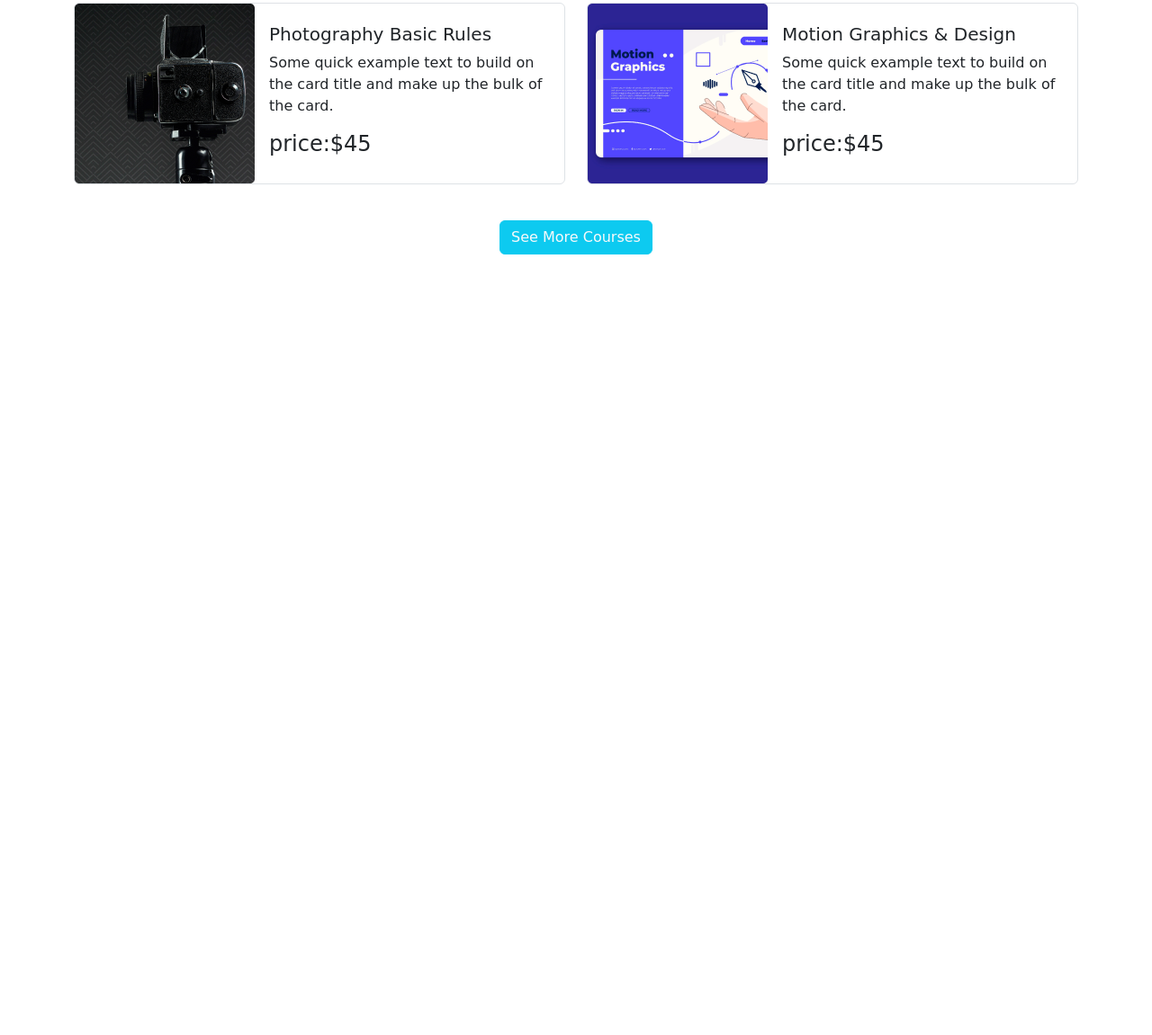
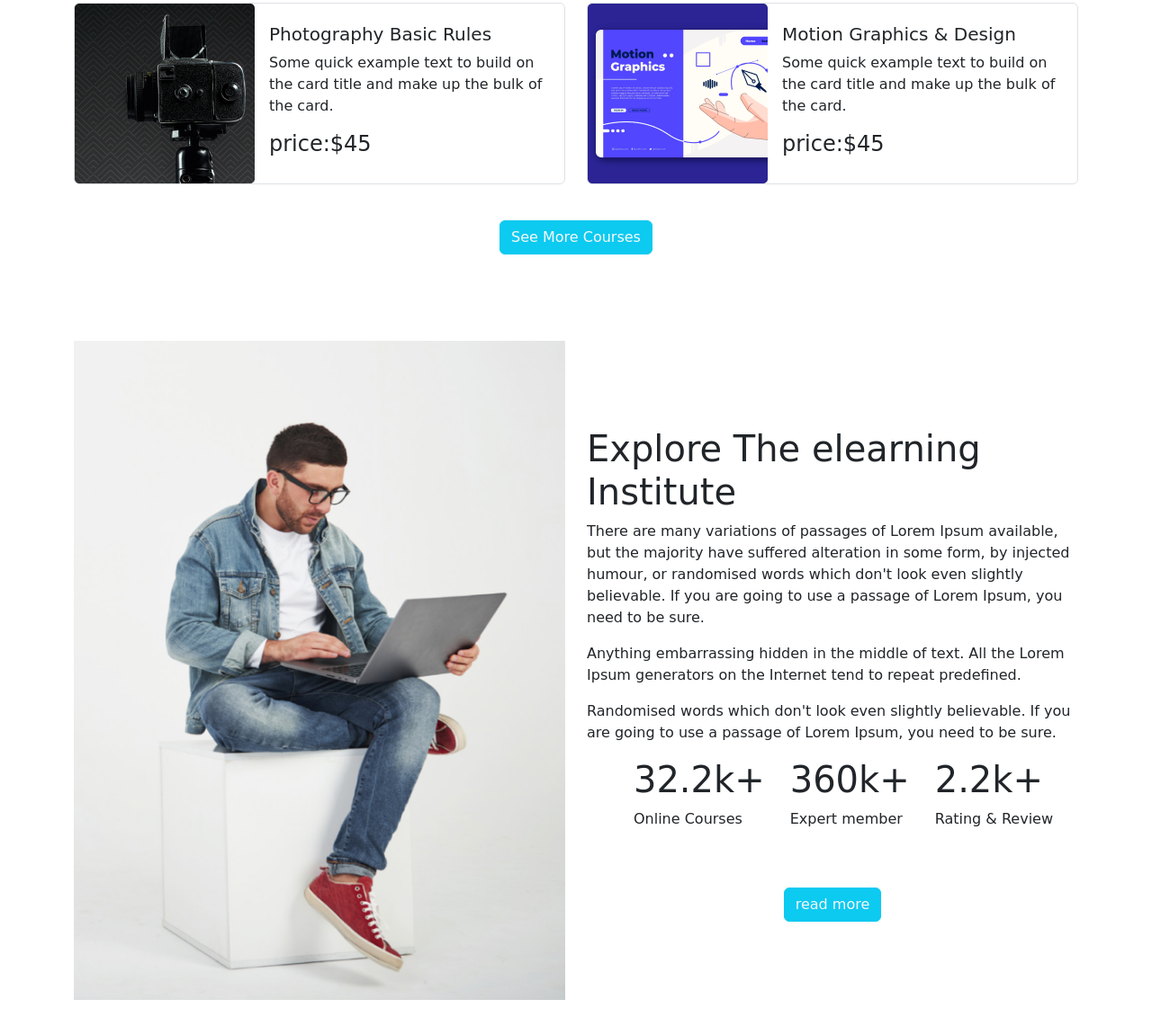
Before and after one commit to kauser787/EdTech-Website, a plain HTML site: page index.html in a window 1280 px wide. Shown: the part 1543-2694 px from the top of the page at 90% size. Before the commit the page ends 1874 px from the top, so only its background shows below. Drawn offline with nearby package versions, Linux system fonts and the light colour scheme.

Commit message:
elearing section

```diff
--- a/index.html
+++ b/index.html
@@ -174,6 +174,43 @@
                 </div>
             </div>
         </section>
+        <section class="elearning-section my-5">
+          <div class="container">
+            <div class="row pt-5">
+              <div class="col-12 col-md-6 col-6">
+                <img src="/images/working.png" class="img-fluid" alt="">
+              </div>
+              <div class="col-12 col-md-6 col-6 pt-5 pt-5 mt-5 bg">
+                <h1>Explore The elearning
+                  Institute</h1>
+                  <p>There are many variations of passages of Lorem Ipsum available, but the
+                    majority have suffered alteration in some form, by injected humour, or
+                    randomised words which don't look even slightly believable. If you are going
+                    to use a passage of Lorem Ipsum, you need to be sure.</p>
+                  <p>Anything embarrassing hidden in the middle of text. All the Lorem Ipsum
+                    generators on the Internet tend to repeat predefined.</p>
+                    <p>Randomised words which don't look even slightly believable. If you are going to use a passage of Lorem Ipsum, you need to be sure.</p>
+                    <div class=" d-flex justify-content-evenly  align-content-center ps-4">
+                      <div>
+                        <h1>32.2k+</h1>
+                        <p>Online Courses</p>
+                      </div>
+                      <div>
+                        <h1>360k+</h1>
+                        <p>Expert member</p>
+                      </div>
+                      <div>
+                        <h1>2.2k+</h1>
+                        <p>Rating & Review</p>
+                      </div>
+
+              </div>
+              <div class="text-center">
+                <button type="button" class="mt-5 btn btn-info text-light"> read more</button>
+              </div>
+            </div>
+          </div>
+        </section>
     </main>
 
     <script src="https://cdn.jsdelivr.net/npm/bootstrap@5.2.0/dist/js/bootstrap.bundle.min.js"></script>
```
Also changed, not shown: style.css (line endings or trailing spaces).
